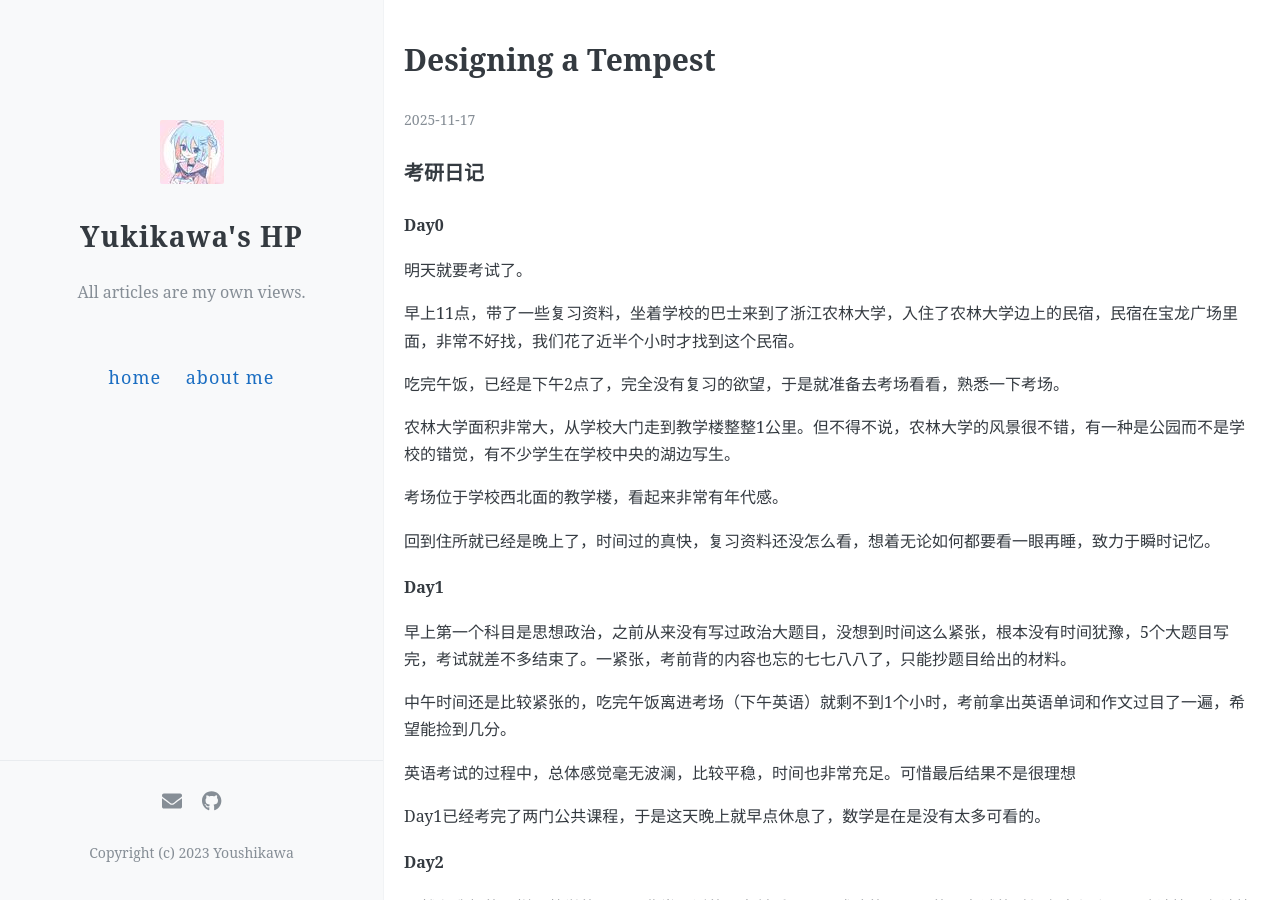
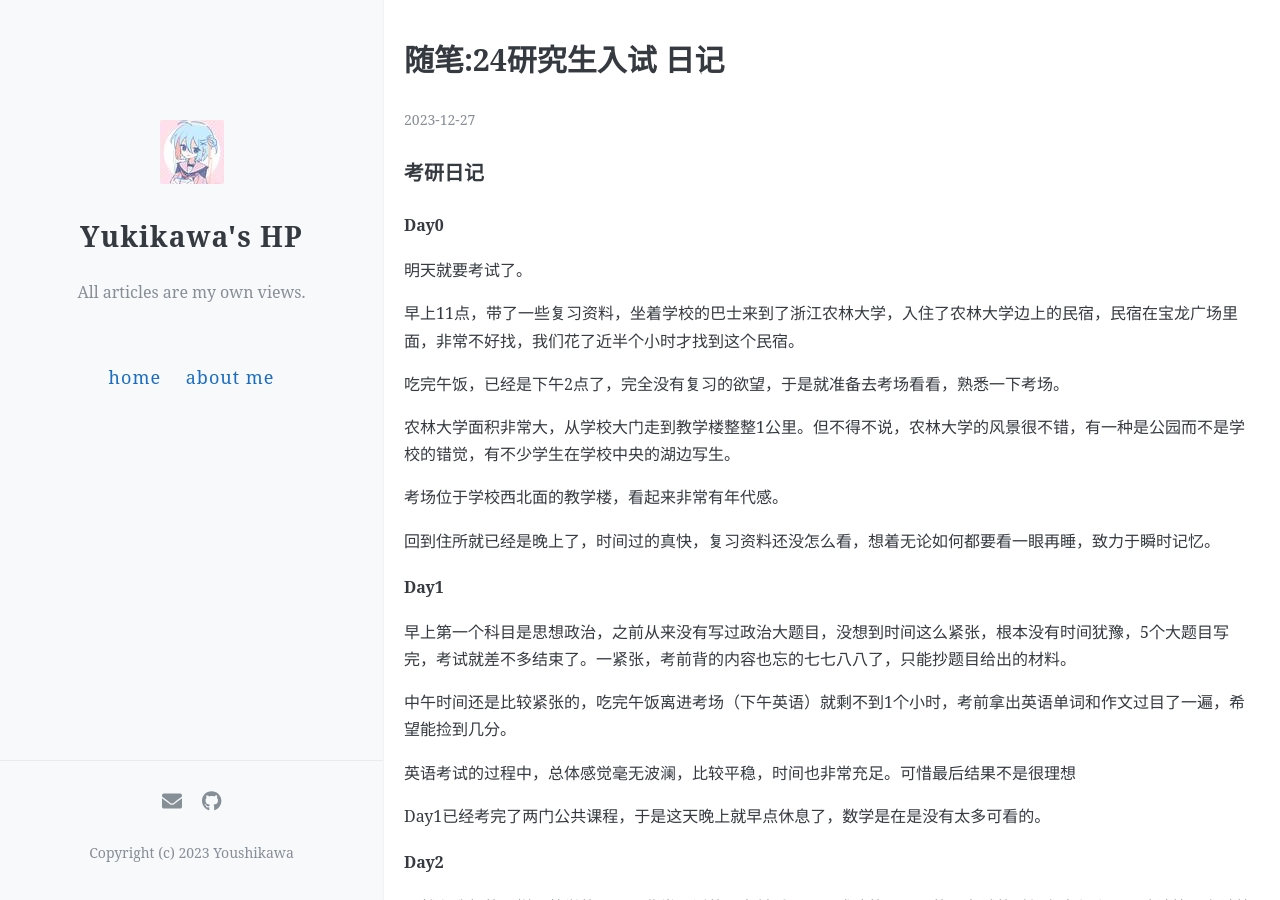
Before and after one commit to Youshikawa/YZ-sBlog, a Jekyll site: the page built from _posts/2023-12-27-随笔:24研究生入试 日记.md, in a window 1280 px wide and 900 px high. Built offline with Jekyll 4.4.1, drawn with Linux system fonts in a browser that asks for light colours; our own code applies the rules of GitHub Pages for plain Markdown files; comment, search, counter and statistics services are not loaded.

Commit message:
Update 2023-12-27-随笔:24研究生入试 日记.md

```diff
--- a/_posts/2023-12-27-随笔:24研究生入试 日记.md
+++ b/_posts/2023-12-27-随笔:24研究生入试 日记.md
@@ -1,10 +1,4 @@
----
-layout: post
-title: "Designing a Tempest"
-date: 2025-11-17
-categories: [problem]
-tags: []
----
+
 ### 考研日记
 
 ##### Day0
```
